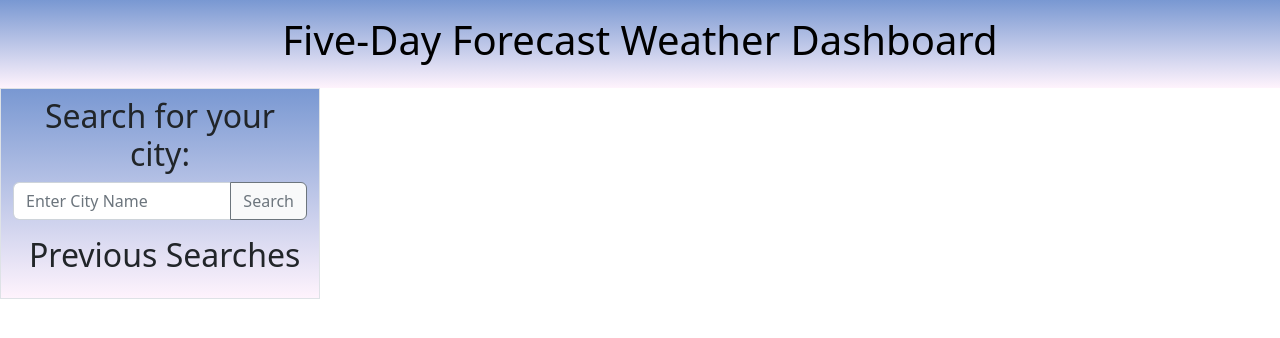
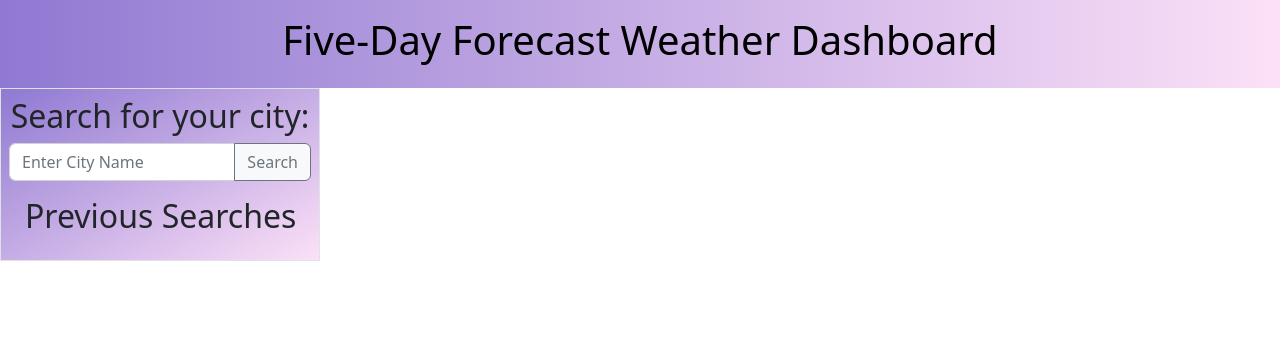
Before and after one commit to mariahmcdaniel/five-day-forecast-dashboard, a plain HTML site: page index.html in a window 1280 px wide. Drawn offline with nearby package versions, Linux system fonts and the light colour scheme.

Commit message:
updated visuals

```diff
--- a/assets/css/style.css
+++ b/assets/css/style.css
@@ -15,9 +15,9 @@ h4 {
 }
 
 header {
-    background-image: linear-gradient(rgb(121, 152, 210), rgba(254, 221, 248, 0.344));
+    background-image: linear-gradient(to right, rgb(143, 121, 210), rgba(247, 167, 233, 0.344));
 }
 
 #searchContainer {
-    background-image: linear-gradient(rgb(121, 152, 210), rgba(254, 221, 248, 0.344));
+    background-image: linear-gradient(to bottom right, rgb(143, 121, 210), rgba(247, 167, 233, 0.344));
 }
--- a/index.html
+++ b/index.html
@@ -17,14 +17,14 @@
     </header>
     <div class="container-fluid">
         <div class="row">
-            <div id="searchContainer" class="col-3 border text-center">
+            <div id="searchContainer" class="col-3 px-2 border text-center">
                 <h2 class="mt-2">Search for your city:</h2>
                 <div class="input-group mb-3">
                     <input type="text" class="form-control" placeholder="Enter City Name">
                     <button id="searchBtn" class="btn btn-outline-secondary bg-light" type="button"
                         id="button-addon2">Search</button>
                 </div>
-                <div id="btnsDiv" class="input-group m-3">
+                <div id="btnsDiv" class="text-center input-group m-3">
                     <h2>Previous Searches</h2>
                     <div id="btnsContainer" class="m-2">
 
```
Also changed, not shown: assets/images/search-input.png (added), assets/images/search.png (deleted), assets/images/weather.png (added), assets/images/weatherdisplay.png (deleted), 1 other file.
